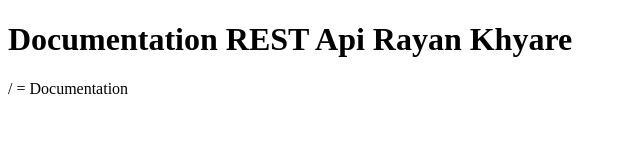
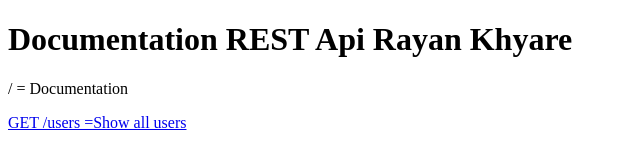
Before and after one commit to RayanKhyare/web2-backend-RayanKhyare, a website: page public/info.html in a window 1280 px wide. Shown: the whole page, without its empty margins (0-640 px from the left). Drawn offline with Linux system fonts and the light colour scheme.

Commit message:
Update info.html

```diff
--- a/public/info.html
+++ b/public/info.html
@@ -11,6 +11,7 @@
 <body>
     <h1>Documentation REST Api Rayan Khyare</h1>
     <p> / = Documentation</p>
+    <p><a href="/users">GET /users =Show all users</a></p>
 
 </body>
 
```
